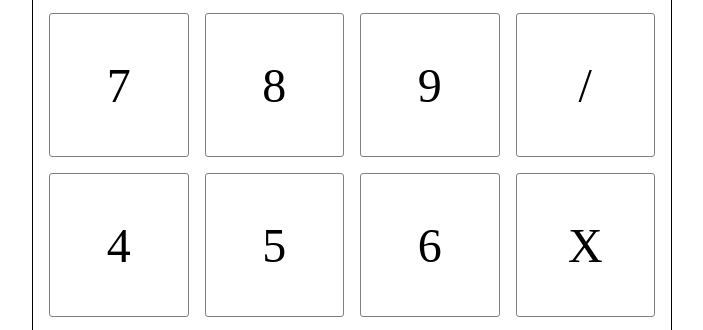
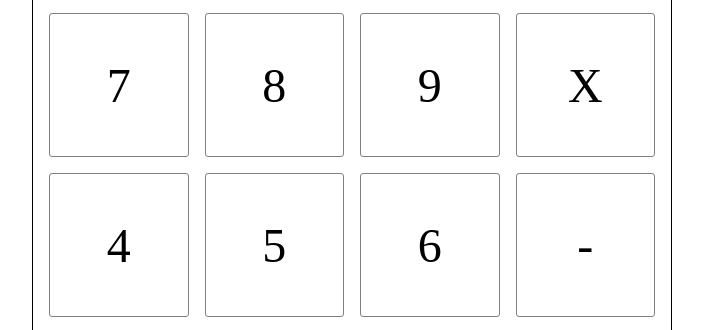
Before and after one commit to Javit1766/Calculadora-2025, a plain HTML site: page index.html in a window 1280 px wide. Shown: the part 612-942 px from the top of the page, without its empty margins (288-991 px from the left). Drawn offline with Linux system fonts and the light colour scheme.

Commit message:
Se completo la calculadora

```diff
--- a/index.html
+++ b/index.html
@@ -24,11 +24,11 @@
             <div class="teclas tecla-7">7</div>
             <div class="teclas tecla-8">8</div>
             <div class="teclas tecla-9">9</div>
-<div class="teclas tecla-div">/</div>
+            <div class="teclas tecla-mul">X</div>
             <div class="teclas tecla-4">4</div>
             <div class="teclas tecla-5">5</div>
             <div class="teclas tecla-6">6</div>
-<div class="teclas tecla-mul">X</div>
+            <div class="teclas tecla-res">-</div>
             <div class="teclas tecla-1">1</div>
             <div class="teclas tecla-2">2</div>
             <div class="teclas tecla-3">3</div>
```
Lines whose indentation alone changed are shown as unchanged.
